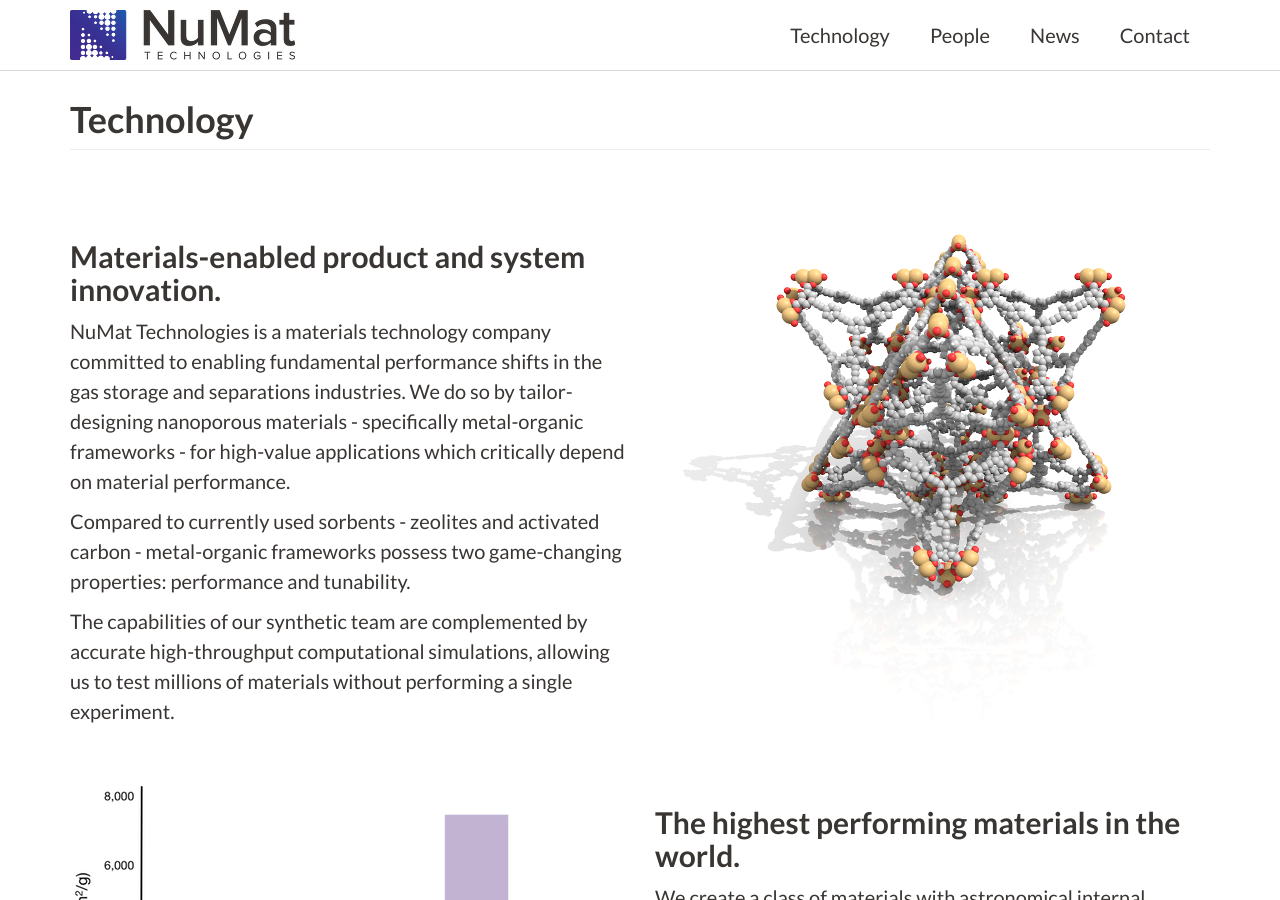
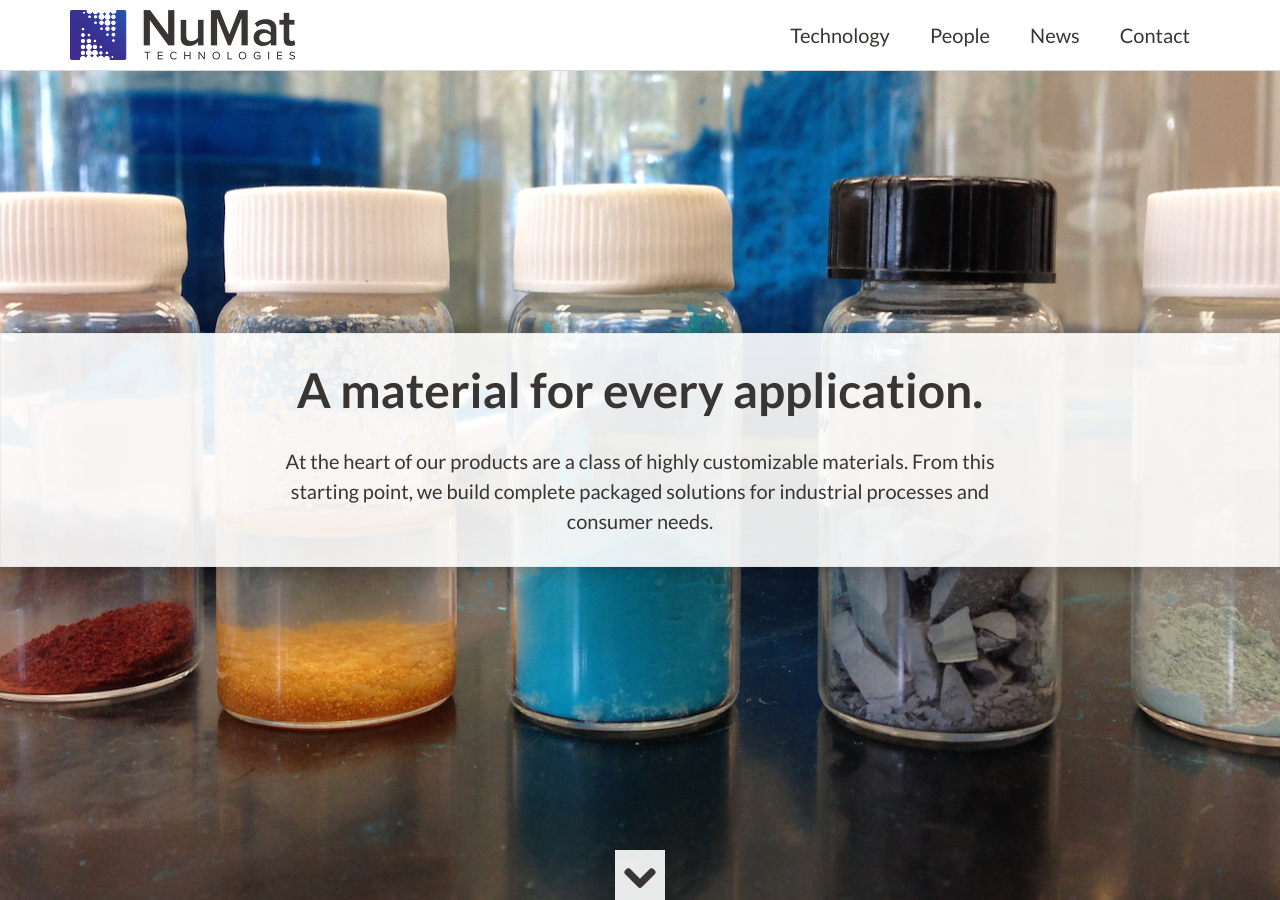
Before and after one commit to numat/numat.github.io, a Jekyll site: the page built from technology.html, in a window 1280 px wide and 900 px high. Built offline with Jekyll 4.4.1, drawn with Linux system fonts in a browser that asks for light colours; some of the changed text lies outside the part shown.

Commit message:
Updated technology page

```diff
--- a/css/main.css
+++ b/css/main.css
@@ -11,18 +11,12 @@
 h1, h2, h3, h4, h5, h6 {
   font-weight: 700;
   font-family: 'Lato', sans-serif;
+  margin-top: 0;
 }
 
 p {
   font-size: 16px;
   line-height: 20px;
-}
-
-@media (min-width: 768px) {
-  p {
-    font-size: 20px;
-    line-height: 30px;
-  }
 }
 
 a, a:hover, a:visited, a:active, a:focus {
@@ -117,8 +111,11 @@
 #fourth {
   background: url(../img/traction.jpg);
 }
+#technology-header {
+  background: url(../img/multiple_materials.jpg);
+}
 
-#first, #second, #third, #fourth {
+#first, #second, #third, #fourth, #technology-header {
   background-size: auto 100%;
   background-repeat: no-repeat;
   background-attachment: scroll;
@@ -126,7 +123,7 @@
 }
 
 @media (min-width: 480px) {
-  #first, #second, #third, #fourth {
+  #first, #second, #third, #fourth, #technology-header {
     background-attachment: fixed;
     background-size: cover;
   }
@@ -194,6 +191,11 @@
     margin-bottom: 30px;
   }
 
+  .banner > p {
+    font-size: 20px;
+    line-height: 30px;
+  }
+
   .banner-full > p {
     margin: 0 20%;
   }
@@ -206,9 +208,6 @@
 .scroll-button {
   background: #fff;
   background: rgba(255, 255, 255, 0.9);
-
-  box-shadow: 0 0 25px rgba(0,0,0,0.3);
-  border: 1px solid rgba(150,150,150,0.1);
 
   text-align: center;
   font-size: 36px;
@@ -236,8 +235,8 @@
 /*
  * Custom spacing for the technology and people pages
  */
-.technology > .row {
-  margin-bottom: 50px;
+#technology > .row {
+  margin-top: 50px;
 }
 @media (max-width: 767px) {
   .img-responsive {
--- a/technology.html
+++ b/technology.html
@@ -3,64 +3,63 @@
 layout: default
 permalink: /technology/
 ---
-<div class="container technology">
-  <div class="row">
-    <div class="col-lg-12">
-      <h1 class="page-header">Technology</h1>
+<div id="technology-header" class="front">
+  <div class="vertical-center-table">
+    <div class="banner banner-full">
+      <h1>A material for every application.</h1>
+      <p>
+        At the heart of our products are a class of highly customizable
+        materials. From this starting point, we build complete
+        packaged solutions for industrial processes and consumer needs.
+      </p>
     </div>
   </div>
+  <a href="#technology" class="scroll-button"><i class="fa fa-chevron-down"></i></a>
+</div>
+
+<div class="container" id="technology">
 
   <div class="row">
     <div class="col-sm-6 col-sm-push-6">
-      <img class="img-responsive" src="/img/nu-100.png">
+      <img class="img-responsive" src="/img/surface_area.png">
     </div>
     <div class="col-sm-6 col-sm-pull-6">
-      <h2>Materials-enabled product and system innovation.</h2>
+      <h2>The next generation of sorbents.</h2>
       <p>
-        NuMat Technologies is a materials technology company committed to
-        enabling fundamental performance shifts in the gas storage and
-        separations industries. We do so by tailor-designing nanoporous
-        materials - specifically metal-organic frameworks - for high-value
-        applications which critically depend on material performance.
+        We create products that take advantage of the scientific cutting edge.
+        We do so by tailor-designing nanoporous materials - specifically
+        metal-organic frameworks - for high-value applications which
+        critically depend on material performance.
       </p>
       <p>
-        Compared to currently used sorbents - zeolites and activated
-        carbon - metal-organic frameworks possess two game-changing properties:
-        performance and tunability.
+        While you may not notice them, sorbents are everywhere in today's
+        world. Activated carbon is used to purify our air and water, and
+        zeolites turn air into medical-grade gas. These sorbents all function
+        by exploiting a fundamental physical property: gases like to stick to
+        surfaces. By containing trillions of nano-sized pores, sorbents provide
+        a lot of surface for gases.
       </p>
       <p>
-        The capabilities of our synthetic team are complemented by accurate
-        high-throughput computational simulations, allowing us to test millions
-        of materials without performing a single experiment.
+        Sorbents are often categorized by their internal surface area, as more
+        surface is correlated with higher performance. Our materials currently
+        hold the surface area world record; in fact, a single gram of one of
+        our materials would be able to cover 1.5 American football fields when
+        unfolded. This means that gas molecules have significantly more contact
+        area, drastically increasing the amount of adsorbed gas.
       </p>
     </div>
   </div>
   <div class="row">
     <div class="col-sm-6">
-      <img class="img-responsive" src="/img/surface_area.png">
+      <img class="img-responsive" src="/img/block_mof.png">
     </div>
     <div class="col-sm-6">
-      <h2>The highest performing materials in the world.</h2>
-      <p>
-        We create a class of materials with astronomical internal surface areas.
-        A single gram of one of our world-record-shattering materials
-        would be able to cover 1.5 American football fields when unfolded.
-        This means that gas molecules have significantly more contact area with
-        the sorbent, drastically increasing the amount of adsorbed gas.
-      </p>
-    </div>
-  </div>
-  <div class="row">
-    <div class="col-sm-6 col-sm-push-6">
-      <img class="img-responsive" src="/img/block_mof.png">
-    </div>
-    <div class="col-sm-6 col-sm-pull-6">
-      <h2>The perfect material for every application.</h2>
+      <h2>An elegant solution to material design.</h2>
       <p>
         Metal-organic frameworks are not only higher performing than their
         competitors, but possess a unique property that simply cannot be emulated
-          with either zeolites or activated carbon: atomically precise tunability.
-          By adjusting the starting materials used, a near-infinite amount of
+        with current materials: atomically precise tunability. By adjusting
+        the starting materials used, a near-infinite amount of
         metal-organic frameworks - all with unique and controllable
         properties - can be created.
       </p>
@@ -71,27 +70,42 @@
         sub-angstrom accuracy, and are able to covalently and uniformly bond
         functional motifs into the framework.
       </p>
+      <p>
+        In order to take full advantage of the combinatoric complexity of this
+        class of materials, we use a suite of proprietary computational tools
+        to quickly narrow down on top performers. Our computationally driven
+        approach to material discovery allows us to quickly assess the
+        performance of our materials in an application without performing a
+        single experiment.
+      </p>
     </div>
   </div>
   <div class="row">
-    <div class="col-sm-6">
-      <img class="img-responsive" src="/img/computational.jpg">
+    <div class="col-sm-6 col-sm-push-6">
+      <img class="img-responsive" src="/img/green_earth.jpg">
     </div>
-    <div class="col-sm-6">
-      <h2>An elegant solution to material design.</h2>
+    <div class="col-sm-6 col-sm-pull-6">
+      <h2>Safer, cleaner, cheaper, better systems.</h2>
       <p>
-          Our materials are crystalline, meaning that they consist of
-          highly predictable repeated unit cells. This enables us to predict the
-          structure of materials in sub-second time, rather than spending resources
-          synthesizing and characterizing every new material.
+        Processes and products that use sorbents are fundamentally limited
+        by the properties of the material. This limitation is always present,
+        even though it manifests itself differently across applications.
+        Whether it means high-energy compression, impure offgas streams,
+        low battery life, or logistical complexity, the ramifications of
+        material limitations are felt across all gas-centric applications.
       </p>
       <p>
-          Once a structure has been determined, we use established practices to
-          accurately determine the performance of the material in a given application.
-          From beginning to end, the time between initial ideation and performance
-          measurement takes approximately ten minutes. This is experimentation
-          at the speed of thought, allowing us to rapidly prototype and test new
-          ideas as quickly as we can dream them up.
+        Our engineering team starts with the best sorbents in the world. This
+        provides unprecedented system-level design flexibility, allowing our
+        solutions to perform better, last longer, save energy, and ultimately
+        cost less.
+      </p>
+      <p>
+        From portable oxygen generation to hazardous gas handling, our packaged
+        products provide real value to real applications. We have a proven track
+        record of delivering full-scale products into multiple high-value
+        markets, and are continuing the creation of new prototypes while scaling
+        validated solutions.
       </p>
     </div>
   </div>
```
Also changed, not shown: img/green_earth.jpg (added), img/green_earth@2x.jpg (added), img/multiple_materials.jpg (added). Lines whose indentation alone changed are shown as unchanged.
